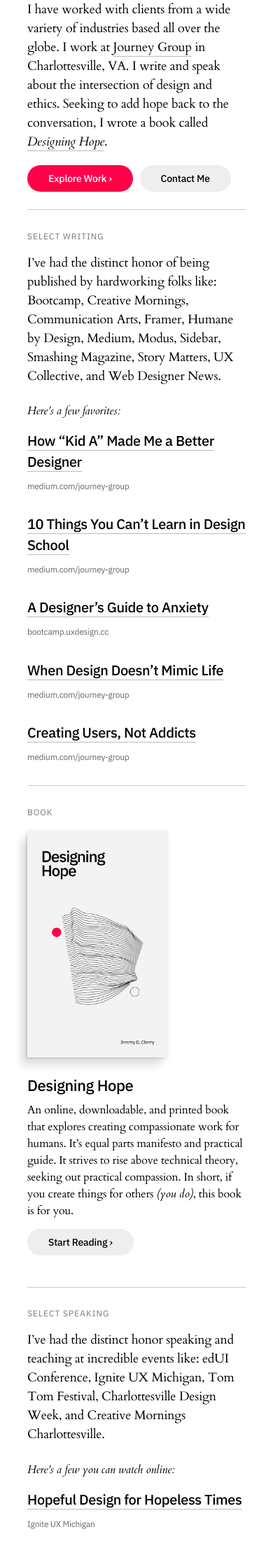
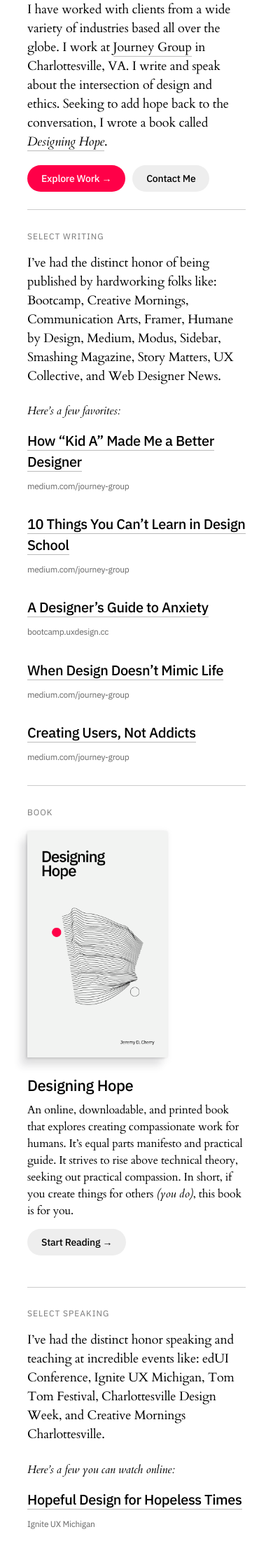
Before and after one commit to jeremydcherry/jeremydcherry.github.io, a Jekyll site: the page built from index.md, in a window 390 px wide. Shown: the part 554-2776 px from the top of the page at 70% size. Built offline with Jekyll 4.4.1, drawn with Linux system fonts in a browser that asks for light colours.

Commit message:
Updated home and mobile styles

```diff
--- a/_sass/main.scss
+++ b/_sass/main.scss
@@ -545,8 +545,8 @@
   .main-page{margin: 1em auto; max-width: 85%;}
   img.book-cover{width: 200px; margin:0 auto 1.25em;}
   .book{display: block;margin: 1em 0 32em;}
-  a.btn{padding: 10px 30px;}
-  a.btn_secondary{padding: 10px 30px;}
+  a.btn{padding: 10px 20px;}
+  a.btn_secondary{padding: 10px 20px;}
   p {font-size: 18px;}
   h1{font-size: 26px;}
   h2{font-size: 22px;}
--- a/index.md
+++ b/index.md
@@ -9,7 +9,7 @@
 
 Relentlessly hopeful about the power of design, I live by the words “A better way is possible.” With over a decade of experience telling stories through brands, I have worked with clients from a wide variety of industries based all over the globe. I work at [Journey Group](https://journeygroup.com) in Charlottesville, VA. I write and speak about the intersection of design and ethics. Seeking to add hope back to the conversation, I wrote a book called [_Designing Hope_](https://hopeful.design).
 
-<a href="https://jeremydcherry.dribbble.com/" class="btn">Explore Work ›</a><a href="mailto:jeremy@jeremydcherry.com" class="btn_secondary">Contact Me</a>
+<a href="https://jeremydcherry.dribbble.com/" class="btn">Explore Work &rarr;</a><a href="mailto:jeremy@jeremydcherry.com" class="btn_secondary">Contact Me</a>
 
 ---
 
@@ -45,7 +45,7 @@
 	<div class="column-half col-book-half-2">
 	    <h2>Designing Hope</h2>
 		<h5> An online, downloadable, and printed book that explores creating compassionate work for humans. It’s equal parts manifesto and practical guide. It strives to rise above technical theory, seeking out practical compassion. In short, if you create things for others <em>(you do)</em>, this book is for you.</h5>
-		<a href="https://hopeful.design" class="btn_secondary">Start Reading ›</a>
+		<a href="https://hopeful.design" class="btn_secondary">Start Reading &rarr;</a>
 	</div>
 </div>
 
```
